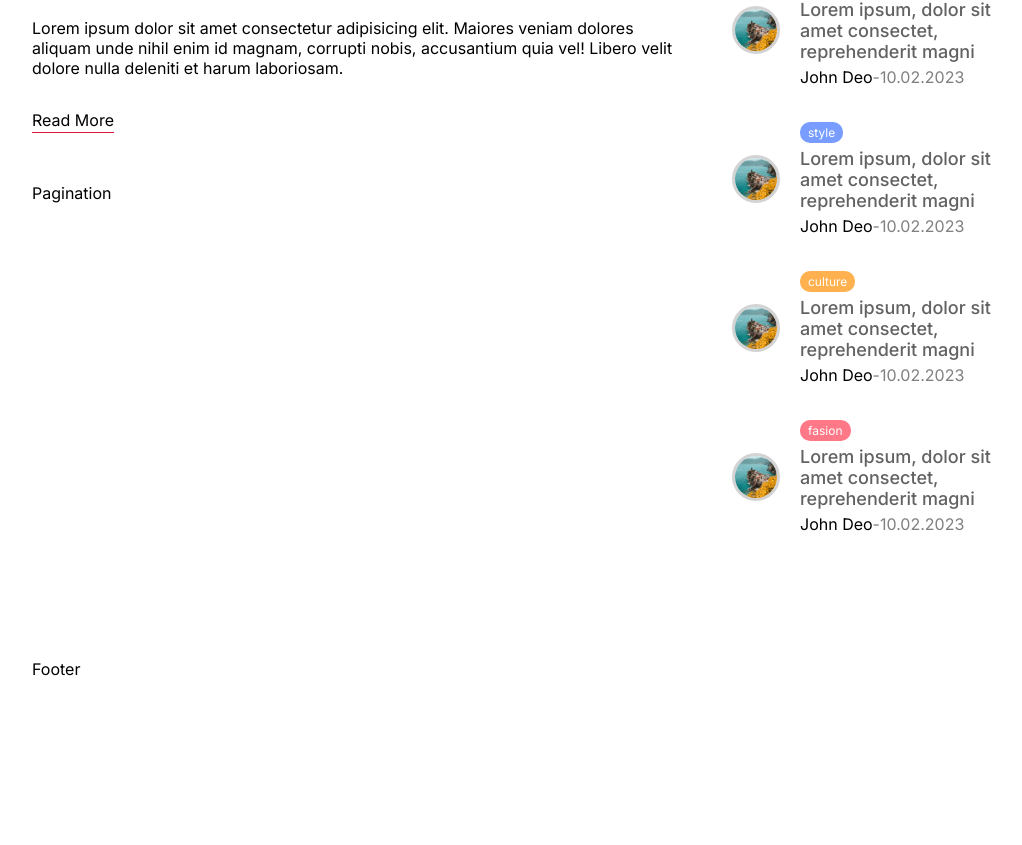
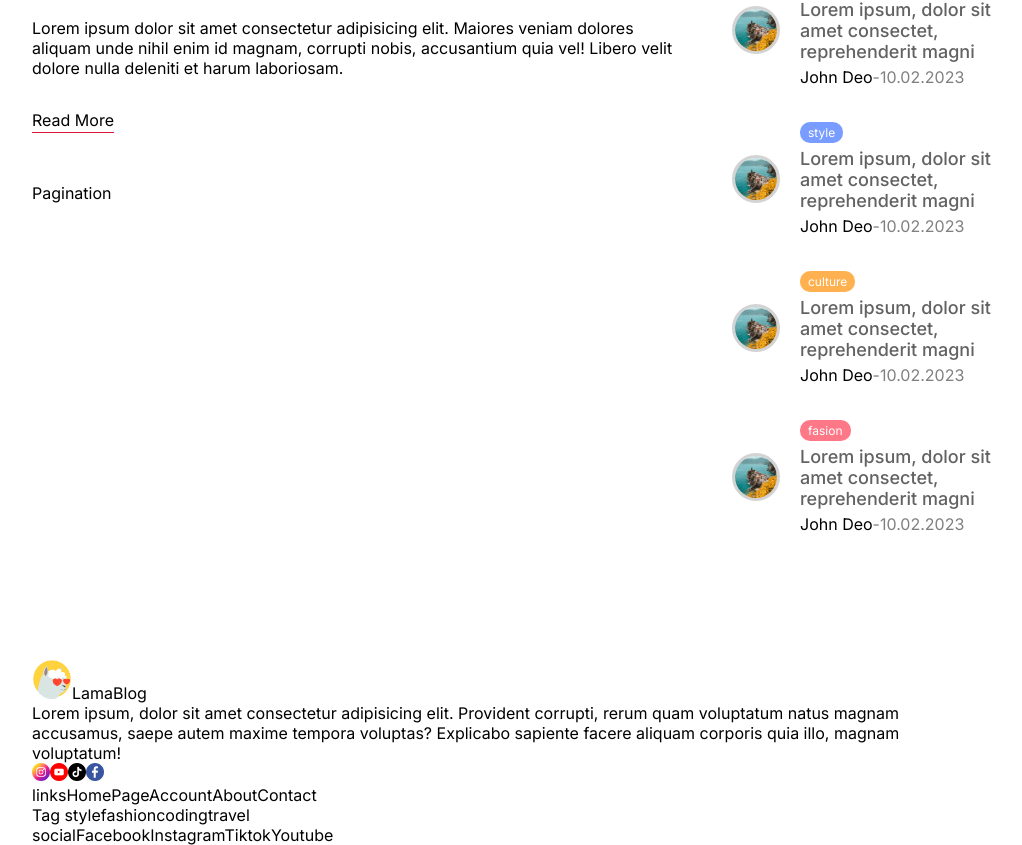
Before and after one commit to mehranehsoleimani66/Blog_app, a Next.js app: page / in a window 1280 px wide. Shown: the part 2446-3291 px from the top of the page, without its empty margins (128-1150 px from the left). Before the commit the page ends 3125 px from the top, so only its background shows below. Built offline with nearby package versions, Linux system fonts and the light colour scheme.

Commit message:
expanded footer component

```diff
--- a/src/components/footer/Footer.jsx
+++ b/src/components/footer/Footer.jsx
@@ -1,7 +1,55 @@
 import React from "react";
 import styles from "./footer.module.css";
+import Image from "next/image";
+import Link from "next/link";
 const Footer = () => {
-  return <div className={styles.container}>Footer</div>;
+  return (
+    <div className={styles.container}>
+      <div className={styles.info}>
+        <div className={styles.logo}>
+          <Image src="/logo.png" alt="logo" width={40} height={40} />
+          <span className={styles.logoText}>LamaBlog</span>
+        </div>
+
+        <p className={styles.desc}>
+          Lorem ipsum, dolor sit amet consectetur adipisicing elit. Provident
+          corrupti, rerum quam voluptatum natus magnam accusamus, saepe autem
+          maxime tempora voluptas? Explicabo sapiente facere aliquam corporis
+          quia illo, magnam voluptatum!
+        </p>
+        <div className={styles.icons}>
+          <Image src="/instagram.png" alt="" width={18} height={18} />
+          <Image src="/youtube.png" alt="" width={18} height={18} />
+          <Image src="/tiktok.png" alt="" width={18} height={18} />
+          <Image src="/facebook.png" alt="" width={18} height={18} />
+        </div>
+      </div>
+      <div className={styles.links}>
+        <div className={styles.list}>
+          <span className={styles.listTitle}>links</span>
+          <Link href="/">HomePage</Link>
+          <Link href="/">Account</Link>
+          <Link href="/">About</Link>
+          <Link href="/">Contact</Link>
+        </div>
+        <div className={styles.list}>
+          <span className={styles.listTitle}>Tag </span>
+          <Link href="/">style</Link>
+          <Link href="/">fashion</Link>
+          <Link href="/">coding</Link>
+          <Link href="/">travel</Link>
+        </div>
+        <div className={styles.list}>
+          <span className={styles.listTitle}>social</span>
+
+          <Link href="/">Facebook</Link>
+          <Link href="/">Instagram</Link>
+          <Link href="/">Tiktok</Link>
+          <Link href="/">Youtube</Link>
+        </div>
+      </div>
+    </div>
+  );
 };
 
 export default Footer;
```
